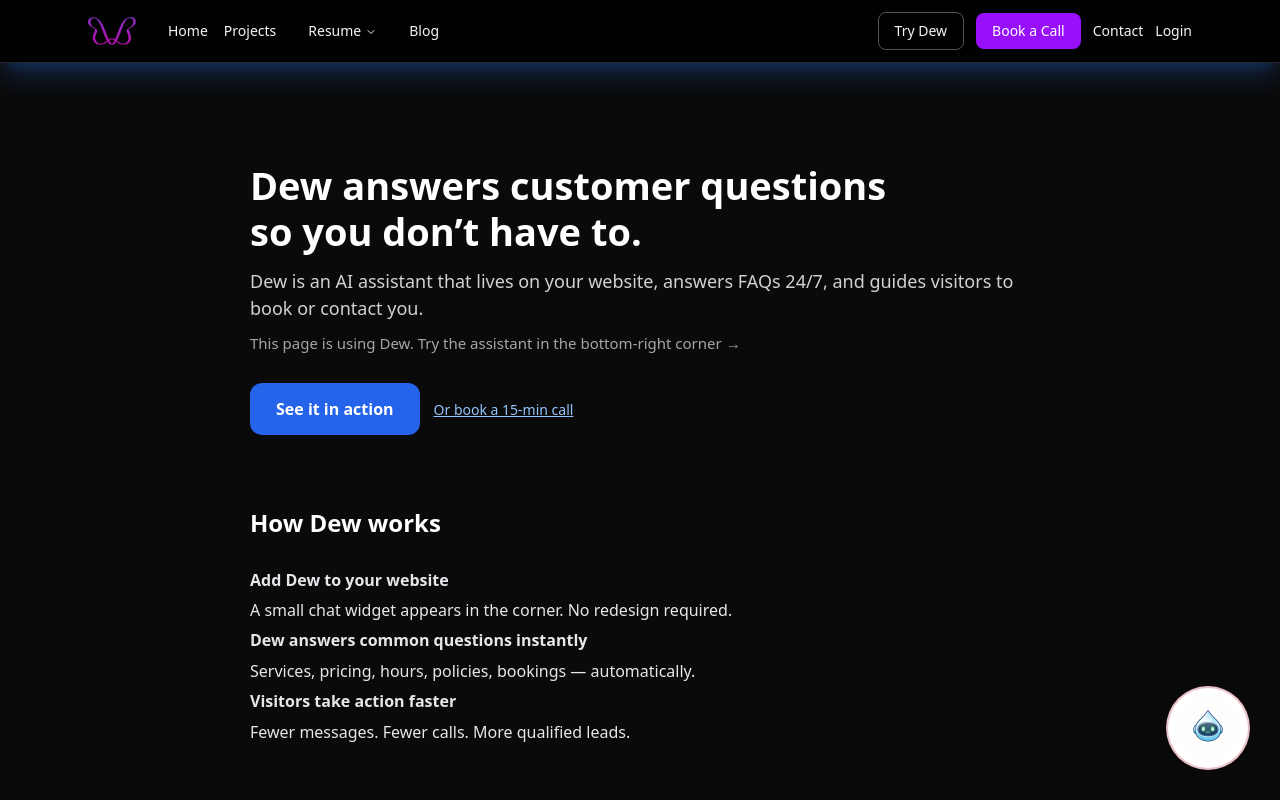
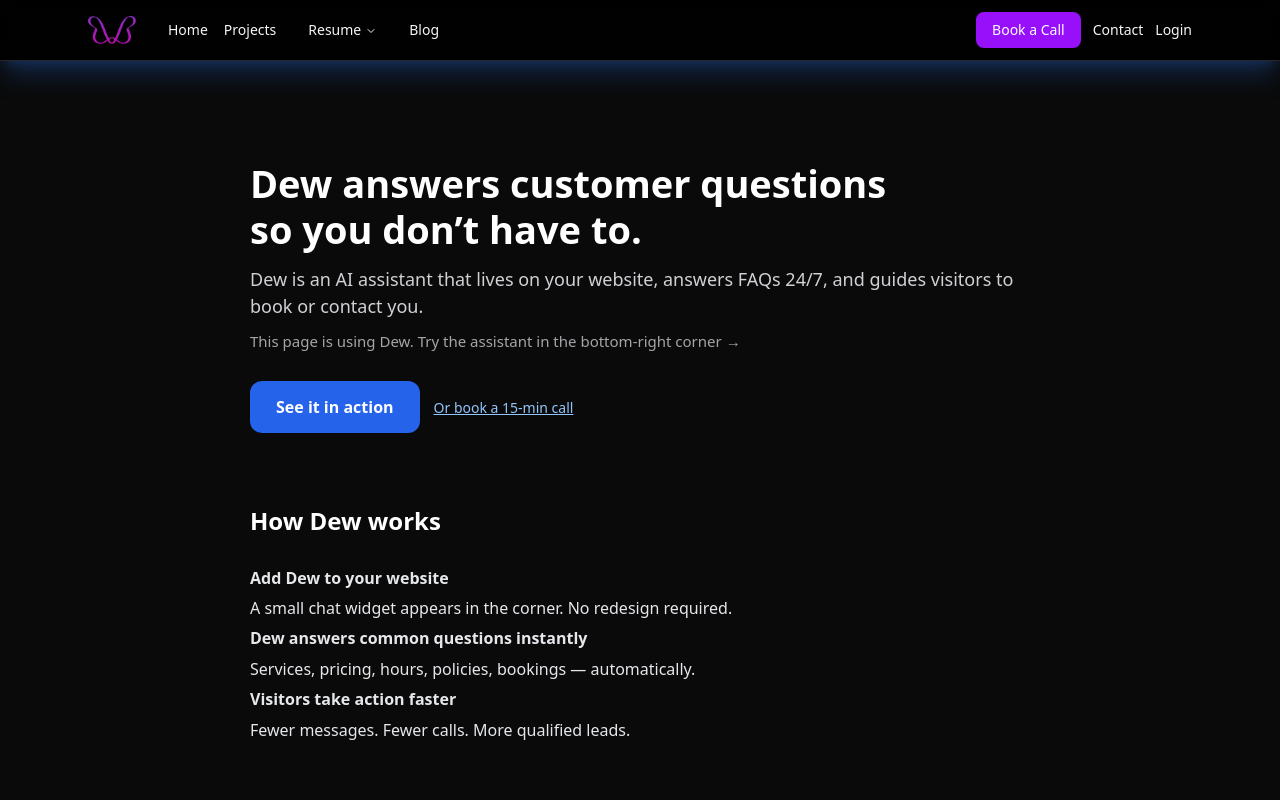
Before and after one commit to curleycoder/Portfolio, a Next.js app: page /dew in a window 1280 px wide. Shown: the top 800 px of the page. Built offline with nearby package versions, Linux system fonts and the light colour scheme; no server answers.

Commit message:
removed dew for now

```diff
--- a/src/app/layout.js
+++ b/src/app/layout.js
@@ -45,12 +45,12 @@ export default function RootLayout({ children }) {
           <Toaster />
           <main>{children}</main>
         </Providers>
-        <ChatWidget
+        {/* <ChatWidget
           biz="beiraghian"
           title="Dew Assistant"
           subtitle="Projects • Book a Call • Contact"
           avatarSrc="/avatar.png"
-        />
+        /> */}
       </body>
     </html>
   );
--- a/src/components/MyNavBar.js
+++ b/src/components/MyNavBar.js
@@ -110,14 +110,14 @@ export default function MyNavBar() {
 
           {/* RIGHT SIDE (DESKTOP) - UI font */}
           <div className="hidden items-center gap-3 md:flex font-ui">
-            <button
+            {/* <button
               type="button"
               onClick={() => window.dispatchEvent(new CustomEvent("dew:open"))}
               className="rounded-md border border-neutral-600 px-4 py-2 text-neutral-100 hover:bg-white/10"
               title="Try the live Dew demo"
             >
               Try Dew
-            </button>
+            </button> */}
 
             <Link
               href="/calendar"
```
Also changed, not shown: 1 other file (tests, documents, lock files or other folders).
